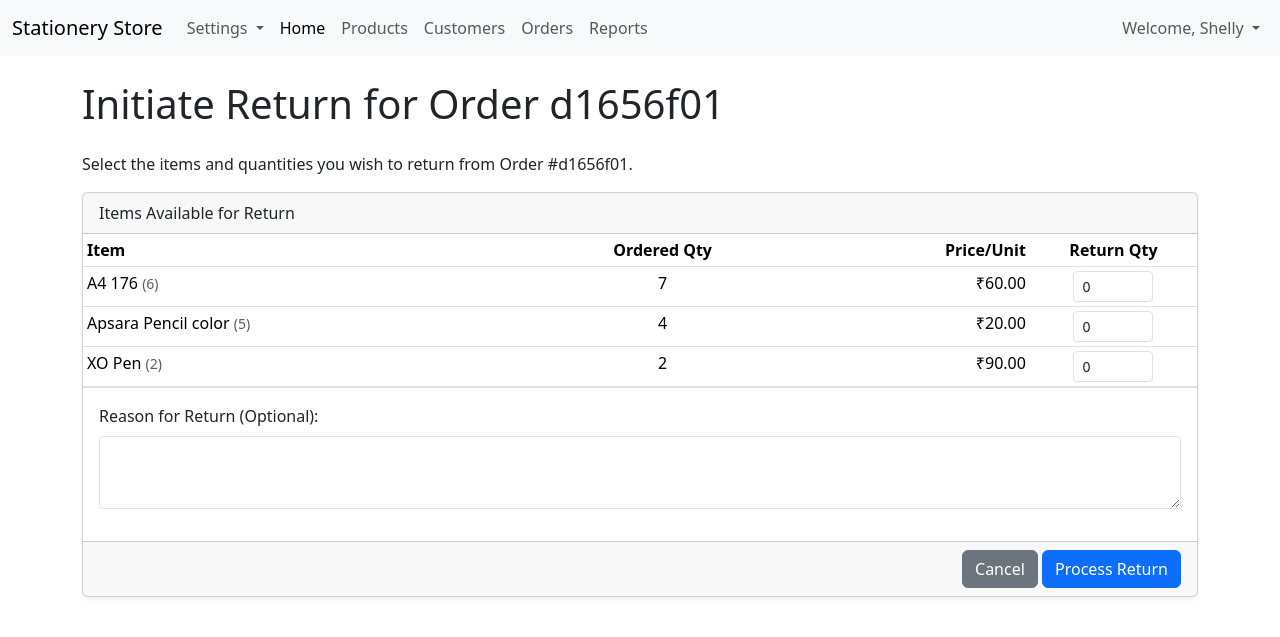
After one commit to CircleAZ/stationary_store_project, a Django app: page /orders/d1656f01-8db6-4164-b39f-7c6d26655abc/return/initiate/ in a window 1280 px wide. The commit adds this page. Shown: the top 637 px of the page. Run offline with Django 5.2, Linux system fonts and the light colour scheme; a user stored in the database is signed in; data comes from the database, SQL or seed files in the repository; both versions use the stored data as it was after the commit.

Commit message:
Added Order Return feature

```diff
--- /dev/null
+++ b/orders/templates/orders/order_return_initiate.html
@@ -0,0 +1,73 @@
+{# orders/templates/orders/order_return_initiate.html #}
+{% extends "base.html" %}
+
+{% block title %}{{ page_title }}{% endblock %}
+
+{% block content %}
+<h1 class="mb-4">{{ page_title }}</h1>
+
+<p>Select the items and quantities you wish to return from Order #{{ order.order_id|stringformat:".8s" }}.</p>
+
+{# Form to submit selected return items (action points to processing view later) #}
+<form method="post" action="{% url 'orders:order_return_process' pk=order.pk %}"> {# <-- Placeholder action #}
+    {% csrf_token %}
+    <div class="card shadow-sm">
+        <div class="card-header">Items Available for Return</div>
+        <div class="table-responsive">
+            <table class="table table-sm mb-0">
+                <thead>
+                    <tr>
+                        <th>Item</th>
+                        <th class="text-center">Ordered Qty</th>
+                        <th class="text-end">Price/Unit</th>
+                        <th class="text-center" style="width: 15%;">Return Qty</th>
+                    </tr>
+                </thead>
+                <tbody>
+                    {% for item in order.items.all %}
+                     <tr>
+                        <td>
+                            {{ item.product_name }}
+                            {% if item.product %}<small class="text-muted"> ({{ item.product.pk }})</small>{% endif %}
+                        </td>
+                        <td class="text-center">{{ item.quantity }}</td>
+                        <td class="text-end">₹{{ item.price|floatformat:2 }}</td>
+                        <td class="text-center">
+                            {# Input for return quantity #}
+                            {# Name includes item PK to identify which item is being returned #}
+                            <input type="number" name="return_qty_{{ item.pk }}"
+                                   class="form-control form-control-sm return-qty-input"
+                                   value="0" min="0" max="{{ item.quantity }}" {# Max is original qty #}
+                                   style="width: 80px; display: inline-block;">
+                            <input type="hidden" name="order_item_pk" value="{{ item.pk }}"> {# Send item PK #}
+                        </td>
+                     </tr>
+                    {% empty %}
+                      <tr><td colspan="4" class="text-center text-muted">No items found in this order.</td></tr>
+                    {% endfor %}
+                </tbody>
+            </table>
+        </div> {# End table responsive #}
+         <div class="card-body border-top">
+             <div class="mb-3">
+                 <label for="return_reason" class="form-label">Reason for Return (Optional):</label>
+                 <textarea name="reason" id="return_reason" rows="3" class="form-control form-control-sm"></textarea>
+             </div>
+             {# Placeholder for calculated refund amount display? Needs JS #}
+             {# <p>Estimated Refund: ₹<span id="estimated-refund">0.00</span></p> #}
+         </div>
+         <div class="card-footer text-end">
+             <a href="{% url 'orders:order_detail' pk=order.pk %}" class="btn btn-secondary">Cancel</a>
+             <button type="submit" class="btn btn-primary">Process Return</button> {# Submit button #}
+         </div>
+    </div> {# End Card #}
+</form>
+
+{% endblock %}
+
+{% block extra_js %}
+{# Add JS later if needed for validation or refund calculation #}
+<script>
+ console.log("Return initiate page loaded.");
+</script>
+{% endblock %}
--- a/orders/urls.py
+++ b/orders/urls.py
@@ -14,5 +14,7 @@ urlpatterns = [
     path('<uuid:pk>/add_payment/', views.order_add_payment_view, name='order_add_payment'),
     path('<uuid:pk>/api/items/', views.order_get_items_api, name='api_order_get_items'),
     path('<uuid:pk>/api/update_items/', views.order_update_items_api, name='api_order_update_items'),
+    path('<uuid:pk>/return/initiate/', views.order_return_initiate_view, name='order_return_initiate'),
+    path('<uuid:pk>/return/process/', views.order_return_process_view, name='order_return_process'),
 
 ]
--- a/orders/views.py
+++ b/orders/views.py
@@ -6,7 +6,7 @@ from django.db.models import Q, F
 import json
 from django.db import transaction
 from decimal import Decimal, InvalidOperation # <-- IMPORT Decimal AND InvalidOperation
-from .models import PaymentMethod, Order, OrderItem # <-- IMPORT Order and OrderItem
+from .models import OrderReturn, PaymentMethod, Order, OrderItem, ReturnItem # <-- IMPORT Order and OrderItem
 from customers.models import Customer
 from inventory.models import Product
 from django.contrib import messages
@@ -350,15 +350,63 @@ def order_detail_view(request, pk):
 
     # --- Calculate amount due ---
 
-    amount_due = max(order.total_amount - order.amount_paid, Decimal('0.00'))
+    net_paid = (order.amount_paid or Decimal('0.00')) - (order.refunded_amount or Decimal('0.00'))
+    amount_due = max((order.total_amount or Decimal('0.00')) - net_paid, Decimal('0.00'))
     # --- End calculation ---
 
     status_update_form = OrderStatusUpdateForm(initial={'status': order.status})
 
+    # --- Revised Financial Calculations ---
+
+    # 1. Calculate total value of returned items
+    total_returned_value = Decimal('0.00')
+    order_items_with_returns = [] # Still need this list for item display
+    for item in order.items.all():
+        total_returned_for_item = sum(r.quantity_returned for r in item.returned_items.all())
+        if total_returned_for_item > 0:
+            # Use the item's original price for calculating return value
+            total_returned_value += (item.price * total_returned_for_item)
+        # Prepare item for template display (add temporary attributes)
+        item.total_returned = total_returned_for_item
+        item.quantity_available = item.quantity - total_returned_for_item
+        order_items_with_returns.append(item)
+
+    # 2. Calculate "Second Total" (Value of goods kept)
+    # Use the stored order.total_amount which already includes discounts/taxes from creation
+    initial_total = order.total_amount or Decimal('0.00')
+    second_total = initial_total - total_returned_value
+    second_total = max(second_total, Decimal('0.00')) # Ensure not negative
+
+    # 3. Get Amount Paid (this doesn't change unless new payments added)
+    amount_paid = order.amount_paid or Decimal('0.00')
+    # Note: order.refunded_amount stores cumulative actual refunds issued previously,
+    # we are calculating what *should* be refunded based on current state.
+
+    # 4. Determine Amount Due & Refund Amount Based on New Logic
+    amount_due = Decimal('0.00')
+    refund_due_to_customer = Decimal('0.00') # How much we owe the customer back
+
+    if amount_paid > second_total:
+        # Customer paid more than the value of goods kept
+        refund_due_to_customer = amount_paid - second_total
+        amount_due = Decimal('0.00') # Nothing more is due from customer
+    elif amount_paid < second_total:
+        # Customer paid less than the value of goods kept
+        amount_due = second_total - amount_paid
+        refund_due_to_customer = Decimal('0.00')
+    else: # amount_paid == second_total
+        amount_due = Decimal('0.00')
+        refund_due_to_customer = Decimal('0.00')
+
+    # --- End Revised Calculations ---
+
     context = {
         'order': order,
-        'amount_due': amount_due,
-        'status_update_form': status_update_form, # <-- Pass form to context
+        'amount_due': amount_due, # Now calculated based on second_total
+        'refund_due_to_customer': refund_due_to_customer, # Amount we should refund
+        'second_total': second_total, # Optional: pass this for display if needed
+        'status_update_form': status_update_form,
+        'order_items_processed': order_items_with_returns, # Pass processed items
         'page_title': f'Order Details {str(order.pk)[:8]}'
     }
     return render(request, 'orders/order_detail.html', context)
@@ -612,3 +660,160 @@ def order_update_items_api(request, pk):
     except Exception as e:
         print(f"Error updating order items for {pk}: {e}") # Log error
         return JsonResponse({'success': False, 'error': 'An unexpected error occurred while updating items.'}, status=500)
+
+@login_required
+def order_return_initiate_view(request, pk):
+    """ Displays form to select items and quantities for returning from an order. """
+    order = get_object_or_404(
+        Order.objects.prefetch_related('items', 'items__product'), # Need items
+        pk=pk
+    )
+    page_title = f"Initiate Return for Order {str(order.pk)[:8]}"
+
+    # --- Validation: Check if order can be returned ---
+    if order.status not in [Order.ORDER_STATUS_COMPLETED, Order.ORDER_STATUS_PROCESSING]:
+         messages.error(request, "Returns can only be initiated for Completed or Processing orders.")
+         return redirect('orders:order_detail', pk=order.pk)
+
+    # For now, just display the items. Form handling comes next.
+    # We'll need a Django Form or FormSet to handle input later.
+    context = {
+        'order': order,
+        'page_title': page_title,
+    }
+    return render(request, 'orders/order_return_initiate.html', context)
+
+@login_required
+@require_POST # This view handles the POST submission
+def order_return_process_view(request, pk):
+    """ Processes the submitted return request form for a specific order. """
+    order = get_object_or_404(Order.objects.select_related('customer'), pk=pk) # Get related customer if needed
+
+    # --- Validation: Check if order can be returned ---
+    if order.status not in [Order.ORDER_STATUS_COMPLETED, Order.ORDER_STATUS_PROCESSING]:
+         messages.error(request, "Returns can only be processed for Completed or Processing orders.")
+         return redirect('orders:order_detail', pk=order.pk)
+
+    # --- Process Form Data ---
+    return_reason = request.POST.get('reason', '')
+    items_to_return_data = [] # Store data like {'order_item_pk': pk, 'return_qty': qty}
+    total_estimated_refund = Decimal('0.00')
+    has_items_to_return = False
+
+    # Extract item PKs and quantities from POST data
+    # Input names are like 'return_qty_ITEMPK'
+    for key, value in request.POST.items():
+        if key.startswith('return_qty_'):
+            try:
+                return_qty = int(value)
+                if return_qty > 0: # Only process if quantity is positive
+                    order_item_pk = int(key.split('_')[-1])
+                    items_to_return_data.append({'order_item_pk': order_item_pk, 'return_qty': return_qty})
+                    has_items_to_return = True
+            except (ValueError, TypeError):
+                messages.error(request, f"Invalid quantity entered for an item.")
+                return redirect('orders:order_return_initiate', pk=order.pk) # Redirect back to form
+
+    if not has_items_to_return:
+         messages.warning(request, "No items selected for return.")
+         return redirect('orders:order_return_initiate', pk=order.pk)
+
+    # --- Database Operations in a Transaction ---
+    try:
+        with transaction.atomic():
+            # 1. Create the main OrderReturn record
+            order_return = OrderReturn.objects.create(
+                order=order,
+                reason=return_reason,
+                requested_by=request.user,
+                status=OrderReturn.RETURN_STATUS_PROCESSING # Or 'Approved' if no further steps needed before refund/stock
+                # total_refund_amount will be calculated and updated
+            )
+
+            # 2. Validate and Prepare ReturnItem data and Stock updates
+            return_items_to_create = []
+            stock_updates = {} # {product_pk: quantity_to_add_back}
+            calculated_refund_total = Decimal('0.00')
+
+            # Fetch original order items efficiently
+            original_items = {item.pk: item for item in order.items.filter(pk__in=[d['order_item_pk'] for d in items_to_return_data])}
+
+            for item_data in items_to_return_data:
+                order_item_pk = item_data['order_item_pk']
+                return_qty = item_data['return_qty']
+
+                original_item = original_items.get(order_item_pk)
+
+                # Validate: Item exists and belongs to the order (covered by fetch) and quantity
+                if not original_item:
+                    raise ValueError(f"Invalid Order Item ID {order_item_pk} submitted.")
+                if return_qty > original_item.quantity: # Maybe check against available_to_return later
+                    raise ValueError(f"Cannot return {return_qty} of {original_item.product_name}. Only {original_item.quantity} were ordered.") # Improve msg later
+
+                # Prepare ReturnItem instance data
+                return_items_to_create.append(
+                    ReturnItem(
+                        order_return=order_return,
+                        order_item=original_item,
+                        quantity_returned=return_qty
+                    )
+                )
+
+                # Calculate refund amount for this item (based on original price)
+                item_refund = original_item.price * return_qty
+                calculated_refund_total += item_refund
+
+                # Prepare stock update (add back to stock)
+                if original_item.product_id: # Check if product still exists
+                    stock_updates[original_item.product_id] = stock_updates.get(original_item.product_id, 0) + return_qty
+
+            # 3. Bulk Create ReturnItems
+            ReturnItem.objects.bulk_create(return_items_to_create)
+
+            # 4. Bulk Update Stock
+            for prod_pk, qty_to_add in stock_updates.items():
+                Product.objects.filter(pk=prod_pk).update(stock_quantity=F('stock_quantity') + qty_to_add)
+
+            # 5. Update OrderReturn total refund amount
+            order_return.total_refund_amount = calculated_refund_total
+            order_return.processed_by = request.user # Mark who processed it
+            # Decide final status - e.g., if refund happens separately, keep 'Processing'
+            # If refund assumed here, set to 'Completed'
+            # Let's assume 'Processing' implies stock returned, 'Completed' implies refund issued.
+            order_return.status = OrderReturn.RETURN_STATUS_PROCESSING
+            order_return.save(update_fields=['total_refund_amount', 'processed_by', 'status'])
+
+
+            # 6. Update original Order's refunded amount
+            order.refunded_amount = (order.refunded_amount or Decimal('0.00')) + calculated_refund_total
+            # Update Payment Status based on NEW net paid vs total
+            net_paid = (order.amount_paid or Decimal('0.00')) - order.refunded_amount
+            if net_paid >= order.total_amount - Decimal('0.01'): # Check if still paid in full after refund (with tolerance)
+                 # Decide if status should remain Paid or change based on refunds. Let's keep it Paid if originally Paid.
+                 # Or maybe introduce 'Partially Refunded'? For now, let's just update refunded_amount.
+                 # If original was Partial, it might become Pending or stay Partial.
+                 if order.payment_status == Order.PAYMENT_STATUS_PAID:
+                      order.payment_status = Order.PAYMENT_STATUS_PAID # Or a new status?
+                 elif net_paid > Decimal('0.00'):
+                      order.payment_status = Order.PAYMENT_STATUS_PARTIAL
+                 else:
+                       order.payment_status = Order.PAYMENT_STATUS_PENDING # Or even a Refunded status?
+
+            order.save(update_fields=['refunded_amount', 'payment_status'])
+
+
+        # --- End Transaction ---
+        messages.success(request, f"Return processed successfully for Order {str(order.pk)[:8]}. Stock updated. Refund amount: ₹{calculated_refund_total:.2f}")
+        # Redirect to the Order Return detail page (needs to be created) or back to Order Detail
+        # return redirect('orders:order_return_detail', pk=order_return.pk)
+        return redirect('orders:order_detail', pk=order.pk) # Redirect back to order detail for now
+
+    except (ValueError, Product.DoesNotExist, OrderItem.DoesNotExist) as e:
+         messages.error(request, f"Error processing return: {e}")
+         # Redirect back to initiate page on validation error
+         return redirect('orders:order_return_initiate', pk=order.pk)
+    except Exception as e:
+         messages.error(request, f"An unexpected error occurred: {e}")
+         print(f"Unexpected error processing return for order {pk}: {e}") # Log error
+         # Redirect back to order detail on unexpected error
+         return redirect('orders:order_detail', pk=order.pk)
```
Also changed, not shown: orders/admin.py (+53 -1 lines), orders/models.py (+84 -0 lines), orders/templates/orders/order_detail.html (+18 -4 lines), db.sqlite3, orders/migrations/0005_order_refunded_amount_orderitem_quantity_returned_and_more.py (added).
